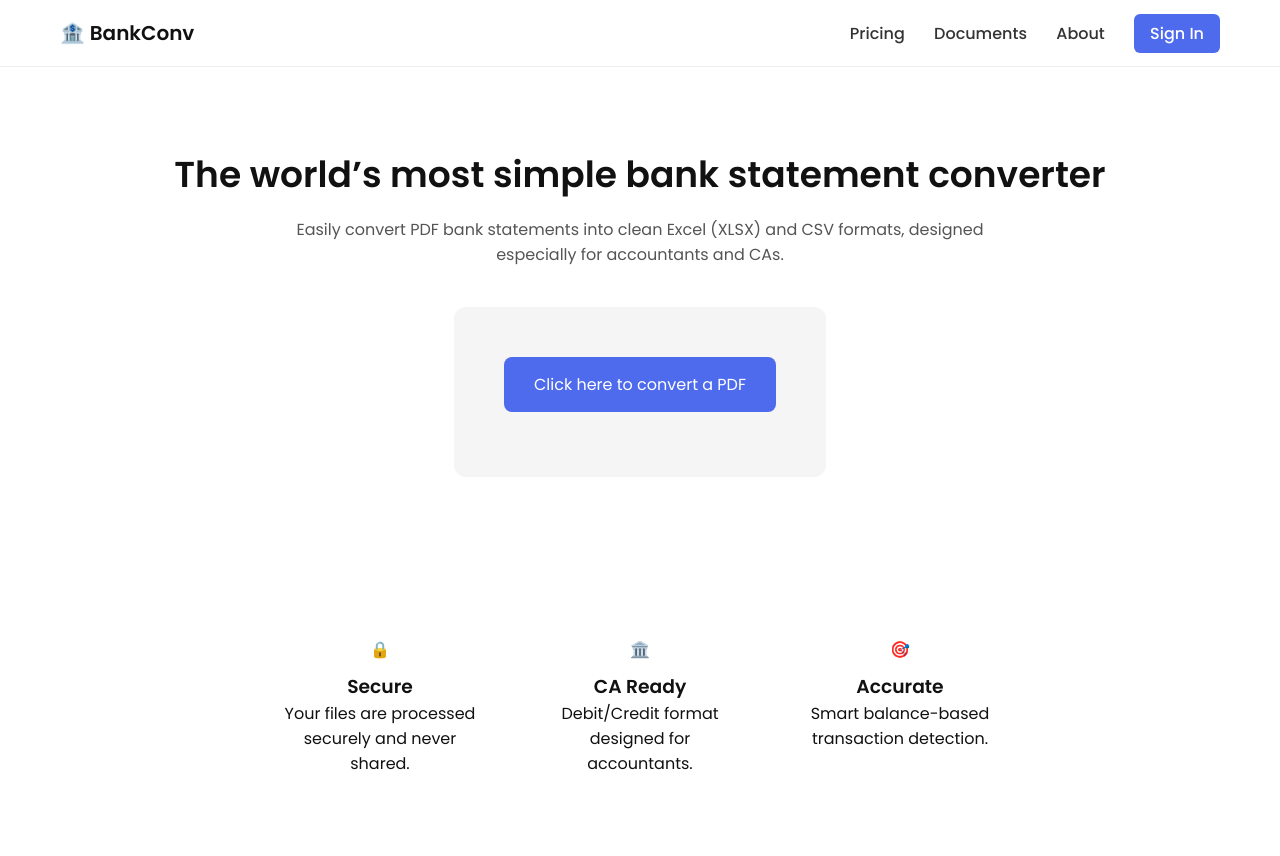
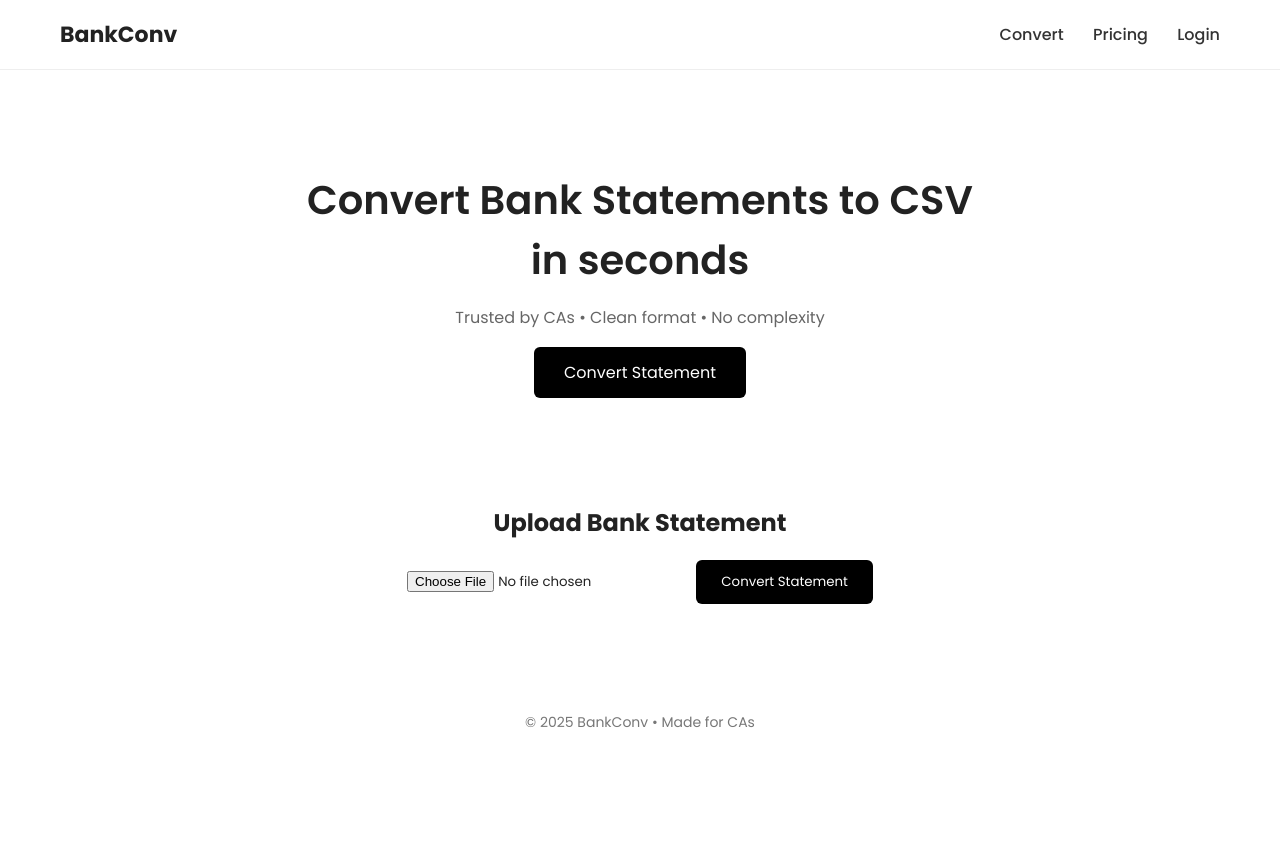
Before and after one commit to Cyberady/bankconv-frontend, a plain HTML site: page index.html in a window 1280 px wide. After the commit the page ends 800 px from the top, so only its background shows below. Drawn offline with Linux system fonts and the light colour scheme.

Commit message:
updated UI

```diff
--- a/index.html
+++ b/index.html
@@ -5,66 +5,51 @@
   <title>BankConv – Bank Statement Converter</title>
   <meta name="viewport" content="width=device-width, initial-scale=1.0" />
 
-  <!-- Poppins Font -->
+  <!-- Poppins -->
   <link href="https://fonts.googleapis.com/css2?family=Poppins:wght@300;400;500;600;700&display=swap" rel="stylesheet">
 
-  <link rel="stylesheet" href="style.css" />
+  <link rel="stylesheet" href="style.css">
 </head>
 <body>
 
 <!-- NAVBAR -->
 <nav class="navbar">
-    <div class="logo">🏦 BankConv</div>
+  <div class="logo">BankConv</div>
   <div class="nav-links">
-      <a href="#">Pricing</a>
-      <a href="#">Documents</a>
-      <a href="#">About</a>
-      <a href="#" class="btn-nav">Sign In</a>
+    <a href="#convert">Convert</a>
+    <a href="pricing.html">Pricing</a>
+    <a href="#">Login</a>
   </div>
 </nav>
 
 <!-- HERO -->
-  <section class="hero">
-    <h1>The world’s most simple bank statement converter</h1>
-    <p>
-      Easily convert PDF bank statements into clean Excel (XLSX) and CSV formats,
-      designed especially for accountants and CAs.
-    </p>
+<section class="hero fade-slide">
+  <h1>Convert Bank Statements to CSV<br>in seconds</h1>
+  <p>Trusted by CAs • Clean format • No complexity</p>
+  <a href="#convert" class="btn-primary">Convert Statement</a>
+</section>
 
-    <!-- CONVERTER BOX -->
-    <div class="converter-box">
-      <input type="file" id="fileInput" accept="application/pdf" hidden />
-      <button id="uploadBtn">Click here to convert a PDF</button>
+<!-- CONVERTER -->
+<section id="convert" class="converter fade-slide">
+  <h2>Upload Bank Statement</h2>
+
+  <div class="upload-box">
+    <input type="file" id="fileInput" accept=".pdf" />
+    <button onclick="convert()">Convert Statement</button>
+  </div>
 
   <div id="status"></div>
 
-      <div id="downloads" class="downloads hidden">
+  <div class="downloads hidden" id="downloads">
     <a id="csvLink" class="download-btn">⬇ Download CSV</a>
     <a id="excelLink" class="download-btn">⬇ Download Excel</a>
   </div>
-    </div>
 </section>
 
-  <!-- TRUST SECTION -->
-  <section class="features">
-    <div class="feature">
-      🔒
-      <h3>Secure</h3>
-      <p>Your files are processed securely and never shared.</p>
-    </div>
-
-    <div class="feature">
-      🏛️
-      <h3>CA Ready</h3>
-      <p>Debit/Credit format designed for accountants.</p>
-    </div>
-
-    <div class="feature">
-      🎯
-      <h3>Accurate</h3>
-      <p>Smart balance-based transaction detection.</p>
-    </div>
-  </section>
+<!-- FOOTER -->
+<footer>
+  © 2025 BankConv • Made for CAs
+</footer>
 
 <script src="script.js"></script>
 </body>
--- a/script.js
+++ b/script.js
@@ -1,41 +1,37 @@
-const uploadBtn = document.getElementById("uploadBtn");
-const fileInput = document.getElementById("fileInput");
-const statusText = document.getElementById("status");
-const downloads = document.getElementById("downloads");
-const csvLink = document.getElementById("csvLink");
-const excelLink = document.getElementById("excelLink");
+const API_BASE = "https://bank-statement-converter-moih.onrender.com";
 
-uploadBtn.onclick = () => fileInput.click();
+async function convert() {
+  const fileInput = document.getElementById("fileInput");
+  const status = document.getElementById("status");
+  const downloads = document.getElementById("downloads");
 
-fileInput.onchange = async () => {
-  const file = fileInput.files[0];
-  if (!file) return;
+  if (!fileInput.files.length) {
+    status.innerText = "Please upload a PDF file";
+    return;
+  }
 
-  statusText.innerText = "⏳ Processing...";
+  status.innerText = "⏳ Converting...";
   downloads.classList.add("hidden");
 
   const formData = new FormData();
-  formData.append("file", file);
+  formData.append("file", fileInput.files[0]);
 
   try {
-    const res = await fetch("https://bank-statement-converter-moih.onrender.com/upload", {
+    const res = await fetch(`${API_BASE}/upload`, {
       method: "POST",
       body: formData
     });
 
     const data = await res.json();
 
-    if (!res.ok) {
-      statusText.innerText = "❌ Failed to convert";
-      return;
-    }
+    if (!res.ok) throw new Error(data.detail || "Failed");
 
-    statusText.innerText = "✅ Done!";
-    csvLink.href = "https://bank-statement-converter-moih.onrender.com" + data.download_csv;
-    excelLink.href = "https://bank-statement-converter-moih.onrender.com" + data.download_excel;
+    document.getElementById("csvLink").href = API_BASE + data.download_csv;
+    document.getElementById("excelLink").href = API_BASE + data.download_excel;
+
     downloads.classList.remove("hidden");
-
+    status.innerText = "✅ Done!";
   } catch (err) {
-    statusText.innerText = "❌ Server error";
+    status.innerText = "❌ Conversion failed";
   }
-};
+}
--- a/style.css
+++ b/style.css
@@ -7,7 +7,7 @@
 
 body {
   background: #ffffff;
-  color: #111;
+  color: #222;
 }
 
 /* NAVBAR */
@@ -20,8 +20,8 @@ body {
 }
 
 .logo {
-  font-weight: 600;
-  font-size: 20px;
+  font-weight: 700;
+  font-size: 22px;
 }
 
 .nav-links a {
@@ -31,58 +31,55 @@ body {
   font-weight: 500;
 }
 
-.btn-nav {
-  background: #4f6bed;
-  color: white !important;
-  padding: 8px 16px;
-  border-radius: 6px;
-}
-
 /* HERO */
 .hero {
   text-align: center;
-  padding: 80px 20px;
+  padding: 100px 20px 60px;
 }
 
 .hero h1 {
-  font-size: 36px;
+  font-size: 40px;
   font-weight: 600;
 }
 
 .hero p {
-  margin-top: 15px;
-  color: #555;
-  max-width: 700px;
-  margin-left: auto;
-  margin-right: auto;
+  margin: 15px 0 30px;
+  color: #666;
+}
+
+.btn-primary {
+  padding: 14px 30px;
+  background: #000;
+  color: #fff;
+  border-radius: 6px;
+  text-decoration: none;
 }
 
 /* CONVERTER */
-.converter-box {
-  margin-top: 40px;
-  background: #f5f5f5;
-  padding: 50px;
-  border-radius: 12px;
-  display: inline-block;
+.converter {
+  text-align: center;
+  padding: 60px 20px;
 }
 
-#uploadBtn {
-  background: #4f6bed;
-  color: white;
-  border: none;
-  padding: 15px 30px;
-  font-size: 16px;
-  border-radius: 8px;
-  cursor: pointer;
+.upload-box {
+  margin-top: 20px;
 }
 
-#uploadBtn:hover {
-  background: #3f5adb;
+.upload-box input {
+  margin-bottom: 15px;
+}
+
+.upload-box button {
+  padding: 12px 25px;
+  border: none;
+  background: #000;
+  color: #fff;
+  border-radius: 6px;
+  cursor: pointer;
 }
 
 #status {
   margin-top: 15px;
-  font-weight: 500;
 }
 
 .downloads {
@@ -92,32 +89,69 @@ body {
 .download-btn {
   display: inline-block;
   margin: 10px;
-  padding: 10px 18px;
-  border-radius: 6px;
-  background: #111;
-  color: white;
   text-decoration: none;
+  color: #000;
+  font-weight: 500;
+}
+
+/* PRICING */
+.pricing {
+  text-align: center;
+  padding: 80px 20px;
+}
+
+.pricing-cards {
+  display: flex;
+  justify-content: center;
+  gap: 30px;
+  margin-top: 40px;
+}
+
+.card {
+  border: 1px solid #ddd;
+  padding: 30px;
+  width: 260px;
+  border-radius: 10px;
+}
+
+.card h2 {
+  margin: 15px 0;
+}
+
+.card ul {
+  list-style: none;
+}
+
+.card ul li {
+  margin: 8px 0;
+}
+
+.highlight {
+  border: 2px solid #000;
+}
+
+/* FOOTER */
+footer {
+  text-align: center;
+  padding: 30px;
+  font-size: 14px;
+  color: #777;
+}
+
+/* ANIMATIONS */
+.fade-slide {
+  opacity: 0;
+  transform: translateY(20px);
+  animation: fadeSlide 0.8s ease forwards;
+}
+
+@keyframes fadeSlide {
+  to {
+    opacity: 1;
+    transform: translateY(0);
+  }
 }
 
 .hidden {
   display: none;
 }
-
-/* FEATURES */
-.features {
-  display: flex;
-  justify-content: center;
-  gap: 60px;
-  margin-top: 80px;
-  padding-bottom: 80px;
-}
-
-.feature {
-  text-align: center;
-  max-width: 200px;
-}
-
-.feature h3 {
-  margin-top: 10px;
-  font-weight: 600;
-}
```
Also changed, not shown: pricing.html (added, +53 -0 lines). Lines whose indentation alone changed are shown as unchanged.
